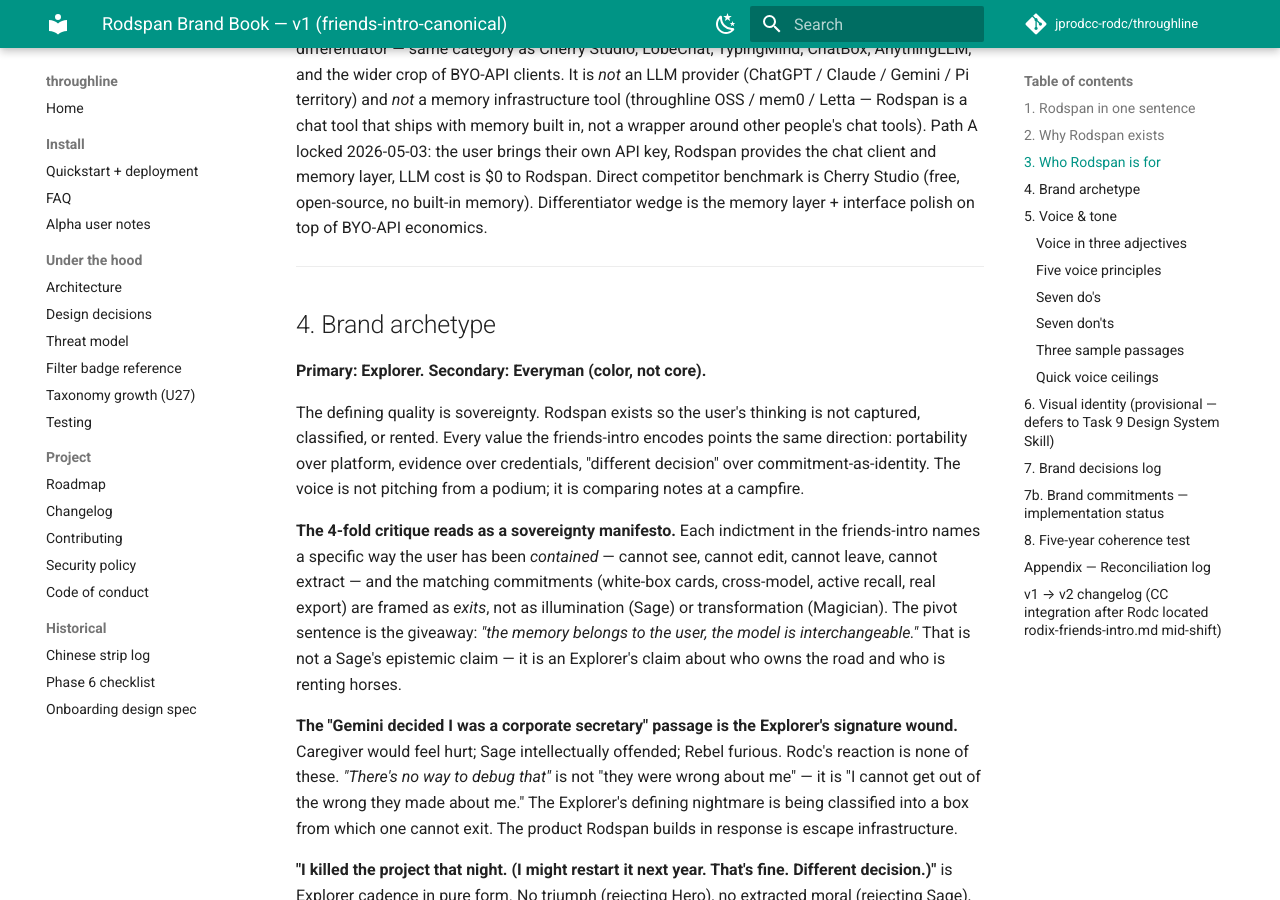
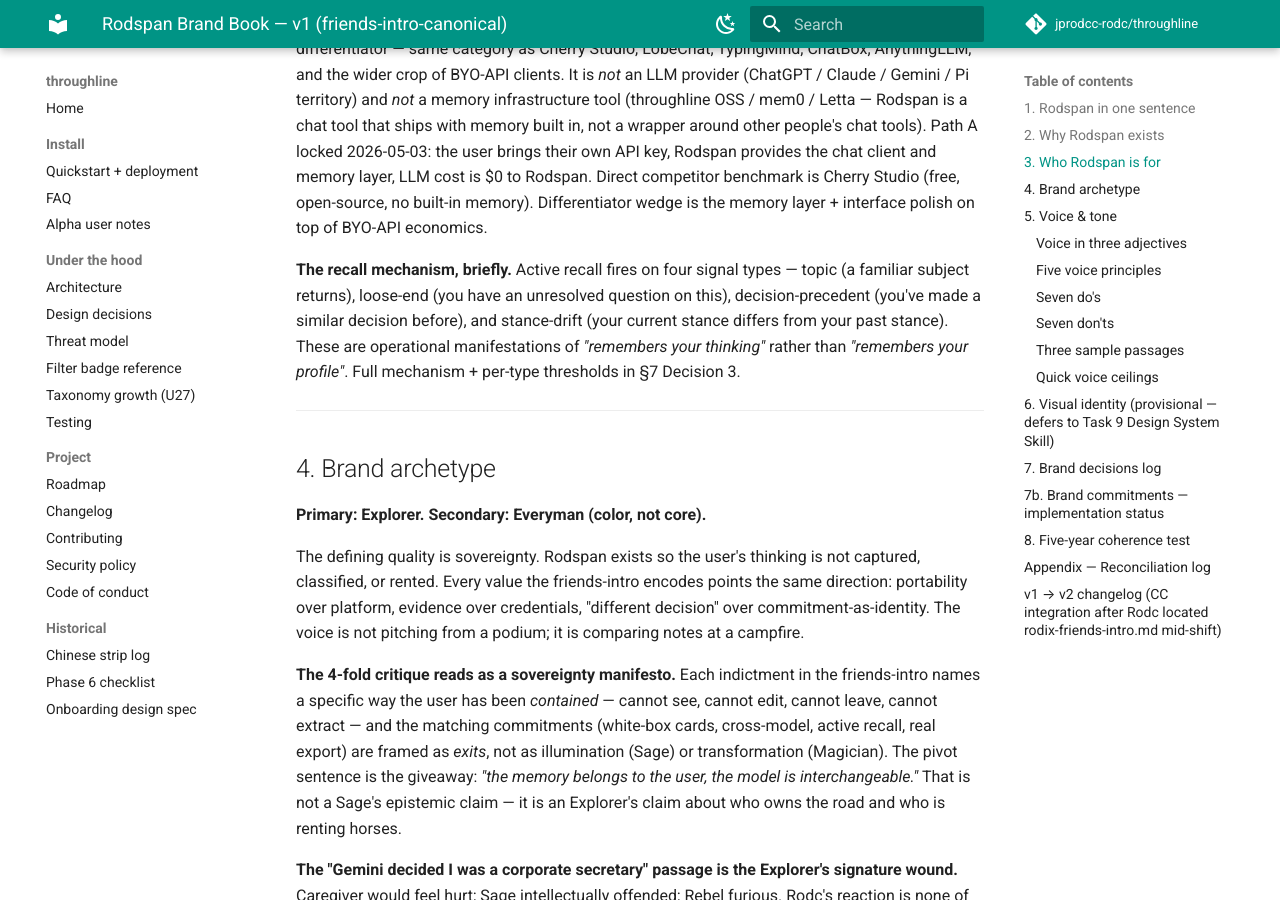
Before and after one commit to jprodcc-rodc/throughline, an MkDocs documentation site: the page built from docs/superpowers/brand/brand-book-v1.md, in a window 1280 px wide and 900 px high, scrolled down 3828 px. Built offline with MkDocs 1.6.1 and Material for MkDocs 9.7.7, drawn with Linux system fonts in a browser that asks for light colours; comment, search, counter and statistics services are not loaded.

Commit message:
semantic(brand-rewrite B-5): brand-book §3 active recall + loose_end mention — 3 sentences listing 4 trigger types (topic / loose_end / decision_precedent / stance_drift) as operational manifestations of "remembers your thinking" rather than "remembers your profile". Stays within 2-3 sentence target. Cross-references §7 Decision 3 for full mechanism + thresholds (does not duplicate threshold values). Per Wave 1.6 Finding 4 — loose_end recall functionality exists in recall/orchestrator.py but brand-book §3 didn't surface it as user-facing differentiator.
Note: spec referenced "§3 'What it actually does'" but brand-book §3 is "Who Rodspan is for" with no pre-existing recall paragraph. Applied to end of §3 before §4 boundary as natural placement; user-readable framing complements §7 Decision 3 technical description without duplicating it.

Co-Authored-By: Claude Opus 4.7 (1M context) <noreply@anthropic.com>

```diff
--- a/docs/superpowers/brand/brand-book-v1.md
+++ b/docs/superpowers/brand/brand-book-v1.md
@@ -58,6 +58,8 @@ This sentence is not a funnel-optimization decision. It is the negation that def
 **Phase 1 launch geography.** English-speaking international, no Chinese market, no EU. EU is geo-blocked at the auth and routing layer (GDPR exposure on personal-thinking data). Phase 1 device priority is desktop Web primary; mobile responsive does just enough to not visibly break. PWA install and Tauri desktop are Phase 2 (launch+30); native iOS/Android are Phase 3 (launch+90). Target: ≤ 1,000 alpha users in the first 30 days. The brand book applies to every locale, but Chinese frontend strings need *more* discipline than English by default — the cultural pull toward sentimentality and adjective-stacking is denser.
 
 **Product category and direct competitor.** Rodspan is an LLM chat client with a memory layer differentiator — same category as Cherry Studio, LobeChat, TypingMind, ChatBox, AnythingLLM, and the wider crop of BYO-API clients. It is *not* an LLM provider (ChatGPT / Claude / Gemini / Pi territory) and *not* a memory infrastructure tool (throughline OSS / mem0 / Letta — Rodspan is a chat tool that ships with memory built in, not a wrapper around other people's chat tools). Path A locked 2026-05-03: the user brings their own API key, Rodspan provides the chat client and memory layer, LLM cost is $0 to Rodspan. Direct competitor benchmark is Cherry Studio (free, open-source, no built-in memory). Differentiator wedge is the memory layer + interface polish on top of BYO-API economics.
+
+**The recall mechanism, briefly.** Active recall fires on four signal types — topic (a familiar subject returns), loose-end (you have an unresolved question on this), decision-precedent (you've made a similar decision before), and stance-drift (your current stance differs from your past stance). These are operational manifestations of *"remembers your thinking"* rather than *"remembers your profile"*. Full mechanism + per-type thresholds in §7 Decision 3.
 
 ---
 
```
